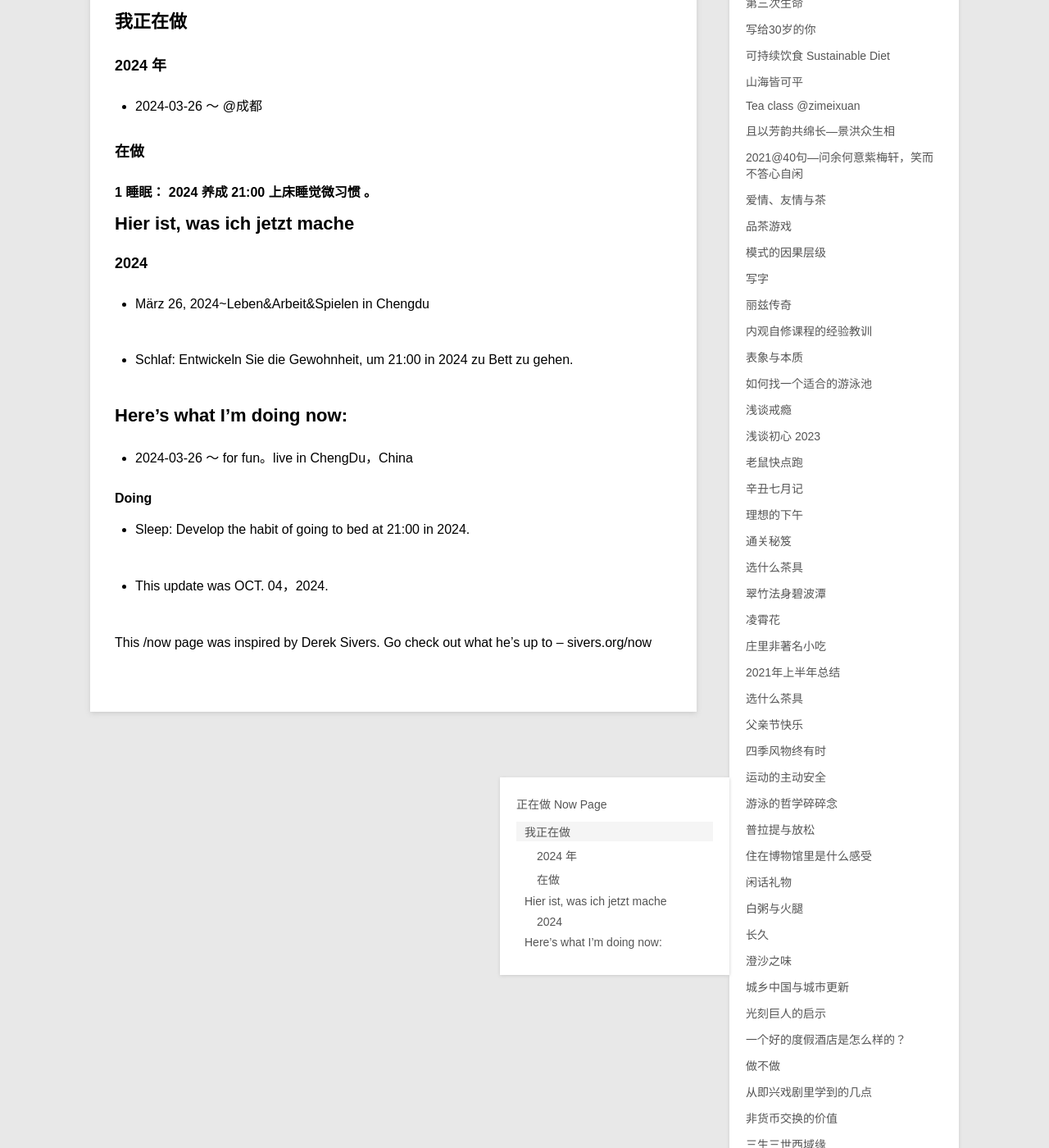
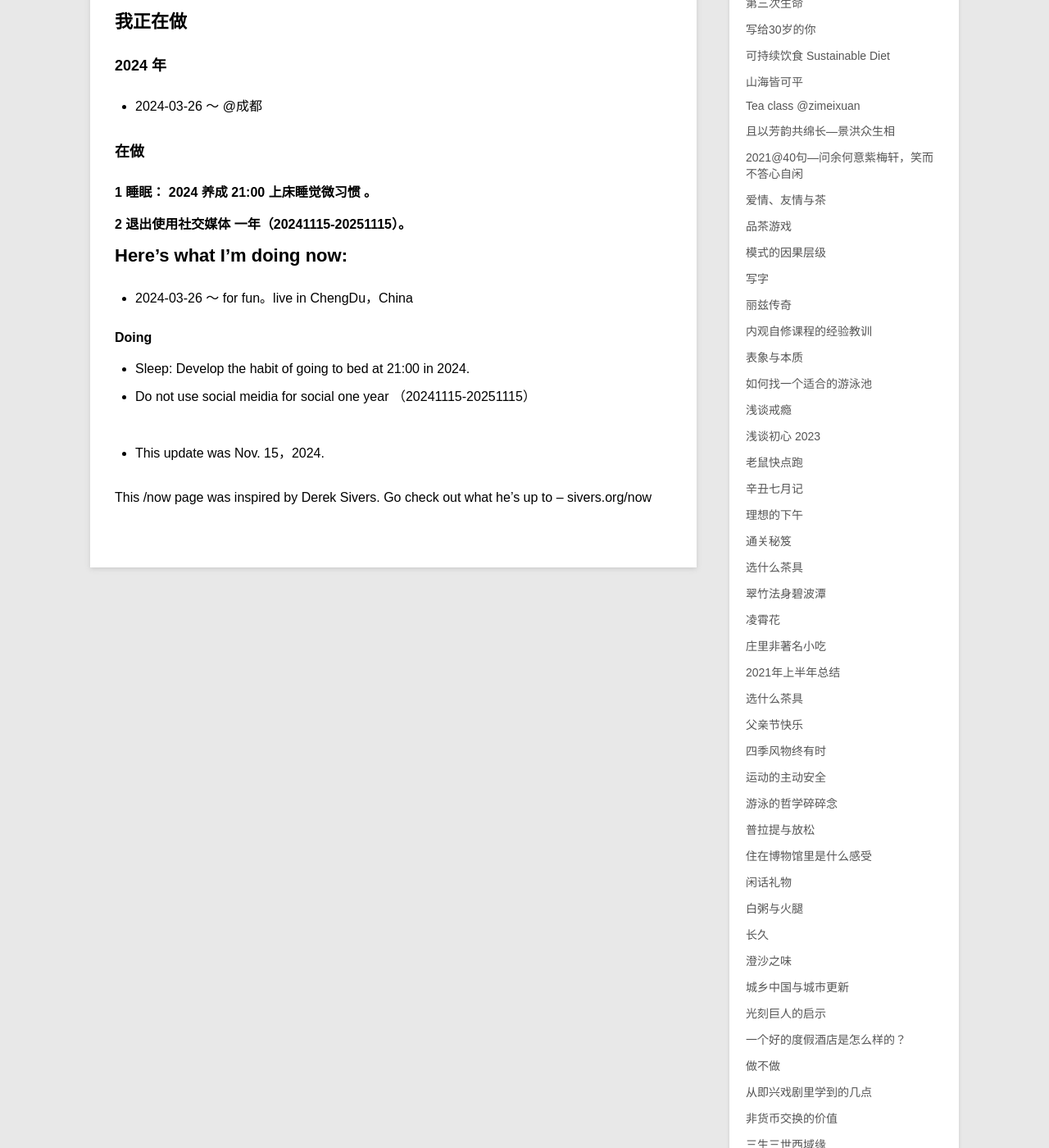
Before and after one commit to violettianjie/violettianjie.github.io, a Jekyll site: the page built from _posts/blog/2017-09-03-now.md, in a window 1280 px wide and 1400 px high, scrolled down 365 px. Shown: the whole window at 82% size. Built offline with Jekyll 4.4.1, drawn with Linux system fonts in a browser that asks for light colours; comment, search, counter and statistics services are not loaded; some of the changed text lies outside the part shown.

Commit message:
Update 2017-09-03-now.md

```diff
--- a/_posts/blog/2017-09-03-now.md
+++ b/_posts/blog/2017-09-03-now.md
@@ -9,7 +9,7 @@ category: blog
 - 为什么有“[now page](http://nownownow.com/about)”？
 
 
-- 更新：2024-10-04
+- 更新：2024-11-15
 
 
 ## 我正在做
@@ -23,18 +23,9 @@ category: blog
 ### 在做
 
 #### 1 睡眠：  2024 养成 21:00 上床睡觉微习惯 。
+#### 2 退出使用社交媒体 一年（20241115-20251115）。
 
 
-
-
-
-## Hier ist, was ich jetzt mache
-### 2024
-
-
-- März 26, 2024~Leben&Arbeit&Spielen in Chengdu
-
-- Schlaf: Entwickeln Sie die Gewohnheit, um 21:00 in 2024 zu Bett zu gehen.
 
 
 
@@ -48,12 +39,13 @@ category: blog
 #### Doing
 
 - Sleep: Develop the habit of going to bed at 21:00 in 2024.
+- Do not use social meidia for social one year （20241115-20251115）
 
 
 
 
 
-- This update was OCT. 04，2024.
+- This update was Nov. 15，2024.
 
 This /now page was inspired by Derek Sivers. Go check out what he’s up to – sivers.org/now
 
```
